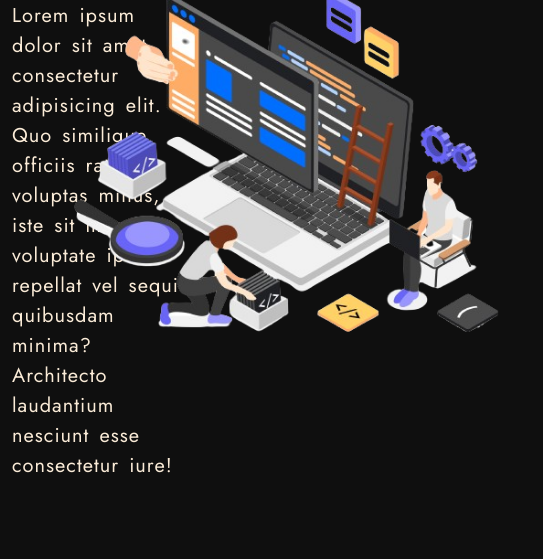
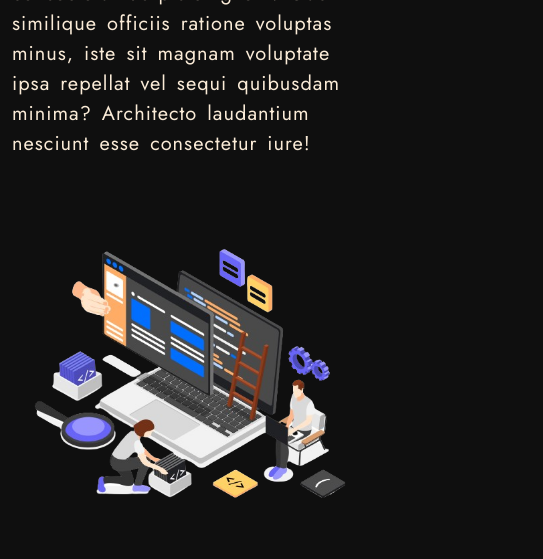
Before and after one commit to ayushidhakate/ayushidhakate.github.io, a plain HTML site: page index.html in a window 390 px wide. Shown: the part 307-866 px from the top of the page, 543 px wide, since content can reach past the window. Drawn offline with nearby package versions, Linux system fonts and the light colour scheme.

Commit message:
fixing intro section

```diff
--- a/index.html
+++ b/index.html
@@ -77,12 +77,12 @@
     <main class="container">
         <section class="intro">
             <div class="row h-100">
-                <div class="col-6 d-flex justify-content-center align-items-sm-start flex-column">
+                <div class="col-md-6 d-flex justify-content-center align-items-sm-start flex-column">
                     <h2>UI/UX Designer and Web <br> Developer</h2>
                     <p>Lorem ipsum dolor sit amet consectetur adipisicing elit. Quo similique officiis ratione voluptas minus, iste sit magnam voluptate ipsa repellat vel sequi quibusdam minima? Architecto laudantium nesciunt esse consectetur iure!</p>
                 </div>
-                <div class="col-6 d-flex justify-content-center align-items-center">
-                    <img src="/Assests/developer.png" alt="">
+                <div class="col-md-6 d-flex justify-content-center align-items-center">
+                    <img src="/Assests/developer.png" alt="" class="img-fluid">
                 </div>
             </div>
         </section>
```
